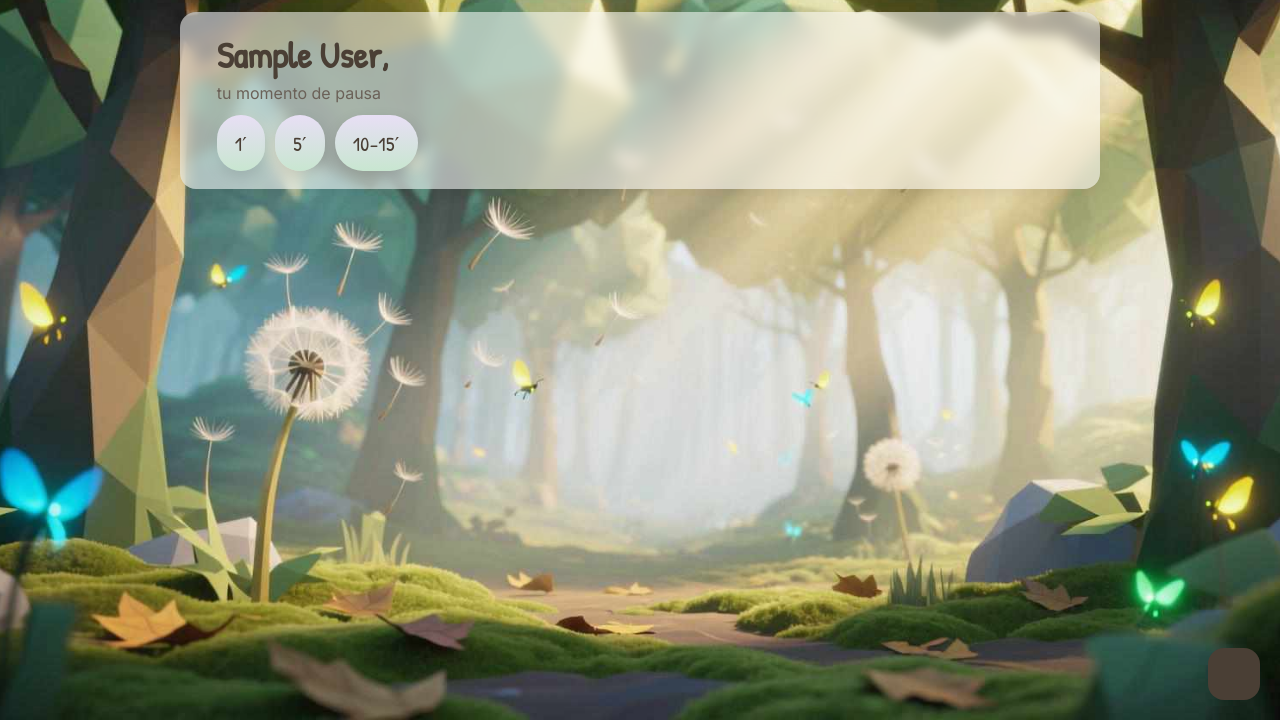
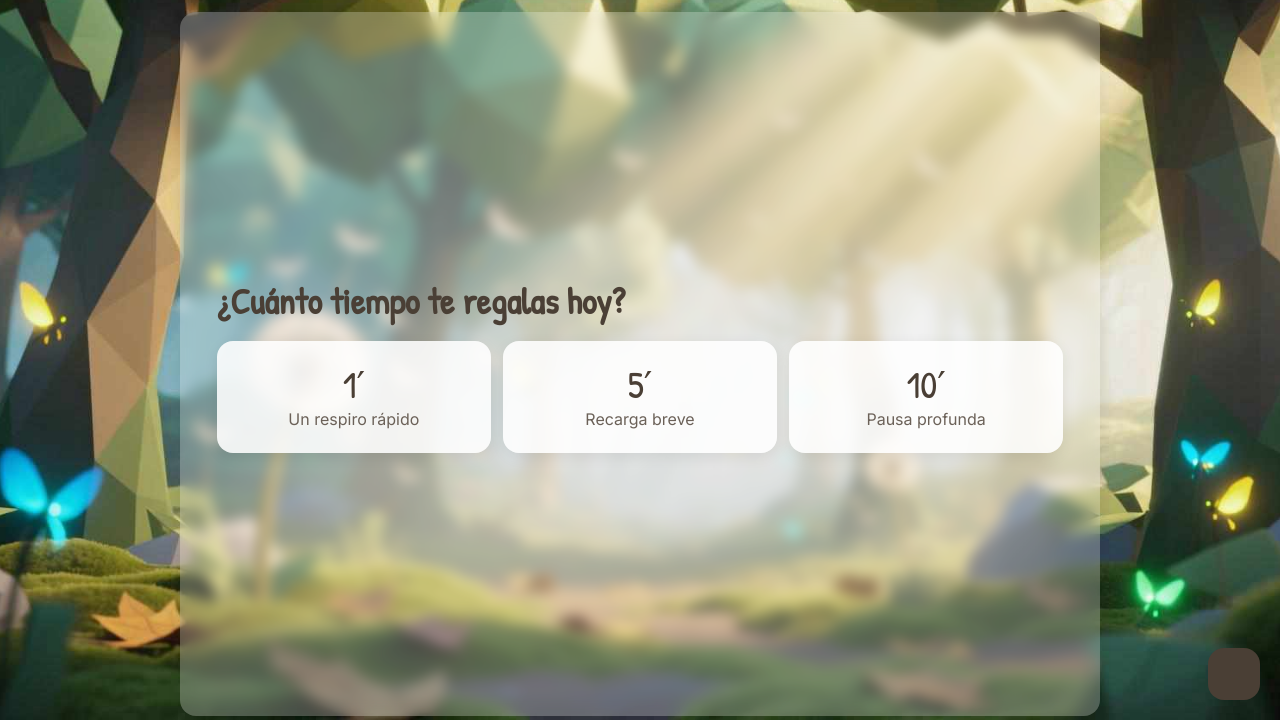
Before and after one commit to dvdgp9/behappier, a PHP site: page /home.php in a window 1280 px wide. Shown: the part 80-800 px from the top of the page. Run offline with PHP 8.4, Linux system fonts and the light colour scheme; the visitor is signed in with stand-in values (Sample User, id 1); some libraries are stand-ins or nearby versions.

Commit message:
Cambio layout home

```diff
--- a/assets/styles.css
+++ b/assets/styles.css
@@ -45,12 +45,18 @@ small.help{color:#7d746b}
 .fab i{font-size:24px}
 
 /* Desenfoque contextual sobre el fondo para mejorar legibilidad */
-.desenfocado{background:rgba(255,255,255,0.55); -webkit-backdrop-filter: blur(7px) saturate(1.05); backdrop-filter: blur(7px) saturate(1.05);}
+.desenfocado{background:rgba(255,255,255,0.25); -webkit-backdrop-filter: blur(7px) saturate(1.05); backdrop-filter: blur(7px) saturate(1.05);}
 
 /* Home hero */
 .hero{margin:12px 0; border-radius:var(--radius); box-shadow:var(--shadow)}
 .hero .brand{font-family:"Patrick Hand", cursive; font-size:36px}
 .hero .subtitle{margin:4px 0 0; color:#6b6158}
+.duration-cards{display:grid; gap:12px; margin-top:16px; grid-template-columns:1fr}
+.duration-card{display:flex; flex-direction:column; align-items:center; justify-content:center; text-align:center; text-decoration:none; color:var(--ink); transition:transform var(--motion), box-shadow var(--motion)}
+.duration-card .time{font-family:"Patrick Hand", cursive; font-size:38px; line-height:1}
+.duration-card .desc{margin-top:6px; color:#6b6158}
+.duration-card:hover{transform:translateY(-2px); box-shadow:0 12px 24px rgba(0,0,0,.14)}
+.duration-card:focus-visible{outline:3px solid var(--accent1); outline-offset:2px}
 .durations{display:flex; gap:10px; flex-wrap:wrap; align-items:center}
 .btn.duration{height:56px; padding:0 18px; border-radius:9999px; background:linear-gradient(180deg, var(--accent3), var(--accent2)); color:var(--ink); box-shadow:0 6px 16px rgba(0,0,0,.12); font-family:"Patrick Hand", cursive; font-size:20px; letter-spacing:.3px}
 .btn.duration:hover{transform:translateY(-2px); box-shadow:0 12px 24px rgba(0,0,0,.14)}
@@ -76,6 +82,10 @@ body.leaving main{animation: pageOut 280ms var(--motion) forwards}
   .fab i{font-size:22px}
 }
 
+@media (min-width: 680px){
+  .duration-cards{grid-template-columns: repeat(3, 1fr)}
+}
+
 /* Desktop background and logout alignment */
 @media (min-width: 900px){
   body{ background-image: url('textures/fondo-pc-behappier.jpg'); }
--- a/home.php
+++ b/home.php
@@ -4,15 +4,22 @@ require __DIR__ . '/includes/auth.php';
 require_login();
 ?>
 <?php include __DIR__ . '/partials/head.php'; ?>
-  <section class="hero desenfocado">
+  <section class="hero desenfocado center">
     <div class="container" style="padding:18px 0">
-      <?php $u = current_user($pdo); $displayName = trim((string)($u['nombre'] ?? '')); ?>
-      <h1 class="brand" style="margin:0"><?= e($displayName !== '' ? $displayName : 'Behappier') ?>,</h1>
-      <p class="subtitle">tu momento de pausa</p>
-      <div class="durations" style="margin-top:12px">
-        <a class="btn duration" href="task.php?d=1" aria-label="Empezar una pausa de 1 minuto">1′</a>
-        <a class="btn duration" href="task.php?d=5" aria-label="Empezar una pausa de 5 minutos">5′</a>
-        <a class="btn duration" href="task.php?d=10" aria-label="Empezar una pausa de 10 a 15 minutos">10–15′</a>
+      <h1 class="brand" style="margin:0">¿Cuánto tiempo te regalas hoy?</h1>
+      <div class="duration-cards" role="group" aria-label="Duración de la pausa">
+        <a class="card duration-card" href="task.php?d=1" aria-label="Empezar una pausa de 1 minuto">
+          <div class="time">1′</div>
+          <div class="desc">Un respiro rápido</div>
+        </a>
+        <a class="card duration-card" href="task.php?d=5" aria-label="Empezar una pausa de 5 minutos">
+          <div class="time">5′</div>
+          <div class="desc">Recarga breve</div>
+        </a>
+        <a class="card duration-card" href="task.php?d=10" aria-label="Empezar una pausa de 10 minutos">
+          <div class="time">10′</div>
+          <div class="desc">Pausa profunda</div>
+        </a>
       </div>
     </div>
   </section>
```
